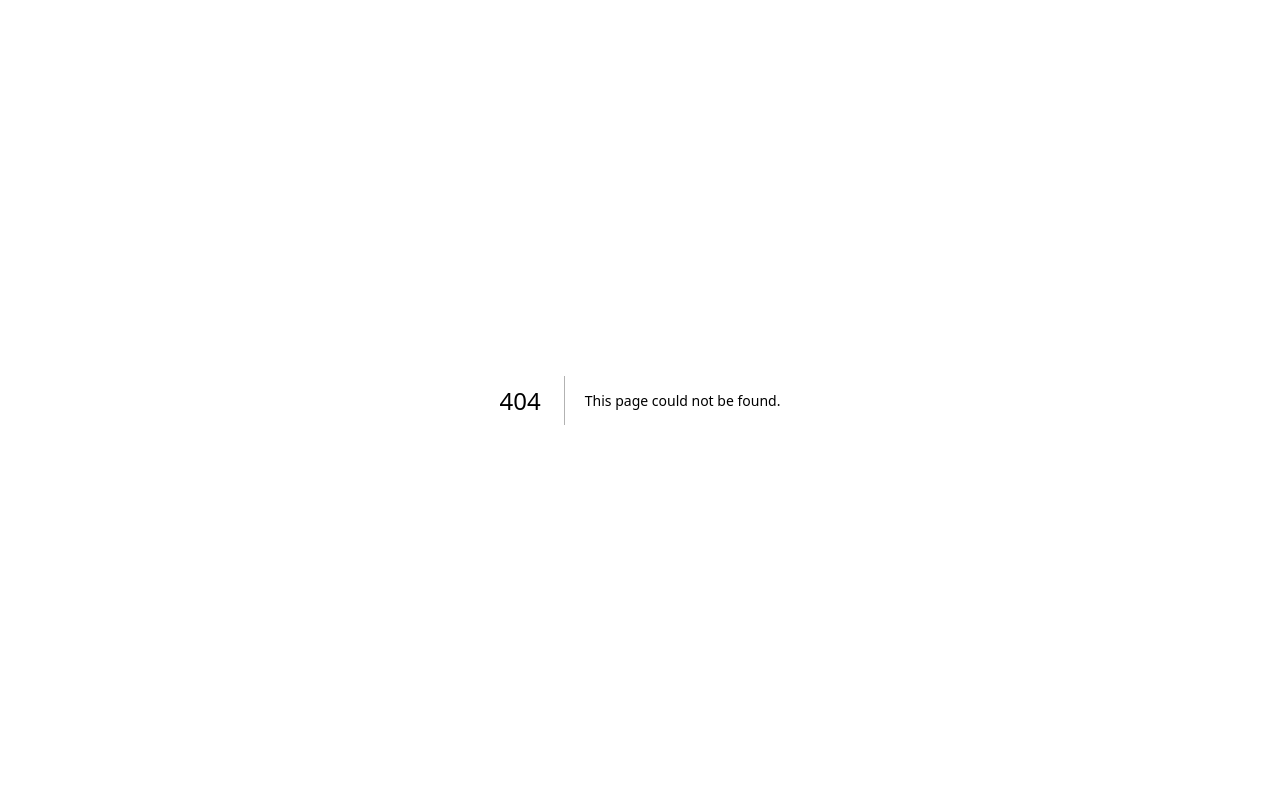
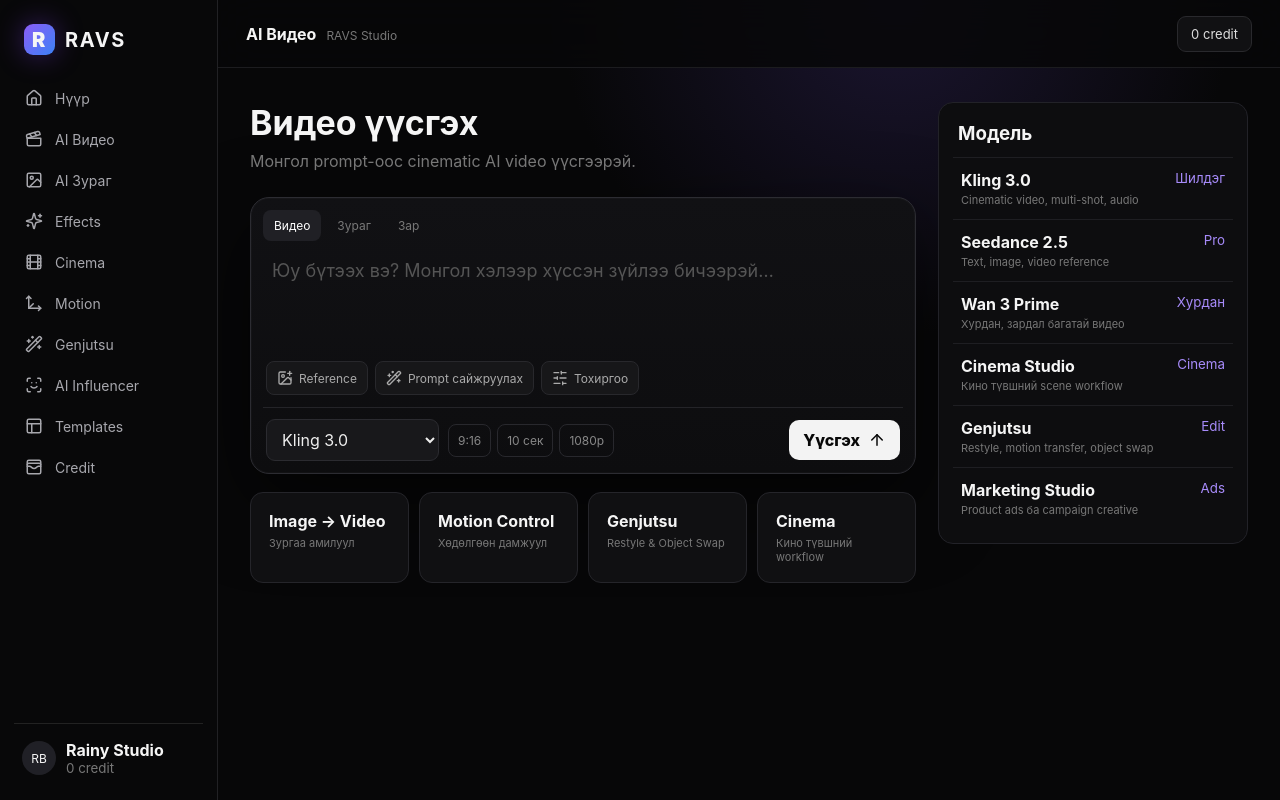
Before and after one commit to ssboroo/rainyaivideostudio, a Next.js app: page /studio in a window 1280 px wide. Before the commit this address had no page. Built offline with nearby package versions, Linux system fonts and the light colour scheme.

Commit message:
feat: add app/studio/page.tsx

```diff
--- /dev/null
+++ b/app/studio/page.tsx
@@ -0,0 +1,15 @@
+import { Sidebar } from "@/components/sidebar";
+import { Generator } from "@/components/generator";
+import { models } from "@/lib/models";
+
+export default function StudioPage() {
+  return <main className="shell"><Sidebar/><section className="content studioPage">
+    <header className="topbar"><div><b>AI Видео</b><span>RAVS Studio</span></div><div className="creditPill">0 credit</div></header>
+    <div className="studioGrid">
+      <div><h1>Видео үүсгэх</h1><p className="muted">Монгол prompt-оос cinematic AI video үүсгээрэй.</p><Generator/>
+        <div className="toolGrid"><div><b>Image → Video</b><span>Зургаа амилуул</span></div><div><b>Motion Control</b><span>Хөдөлгөөн дамжуул</span></div><div><b>Genjutsu</b><span>Restyle & Object Swap</span></div><div><b>Cinema</b><span>Кино түвшний workflow</span></div></div>
+      </div>
+      <aside className="modelPanel"><h3>Модель</h3>{models.filter(x=>x.kind !== "image").map(x=><div className="modelLine" key={x.id}><div><b>{x.name}</b><span>{x.description}</span></div><small>{x.badge}</small></div>)}</aside>
+    </div>
+  </section></main>
+}
```
